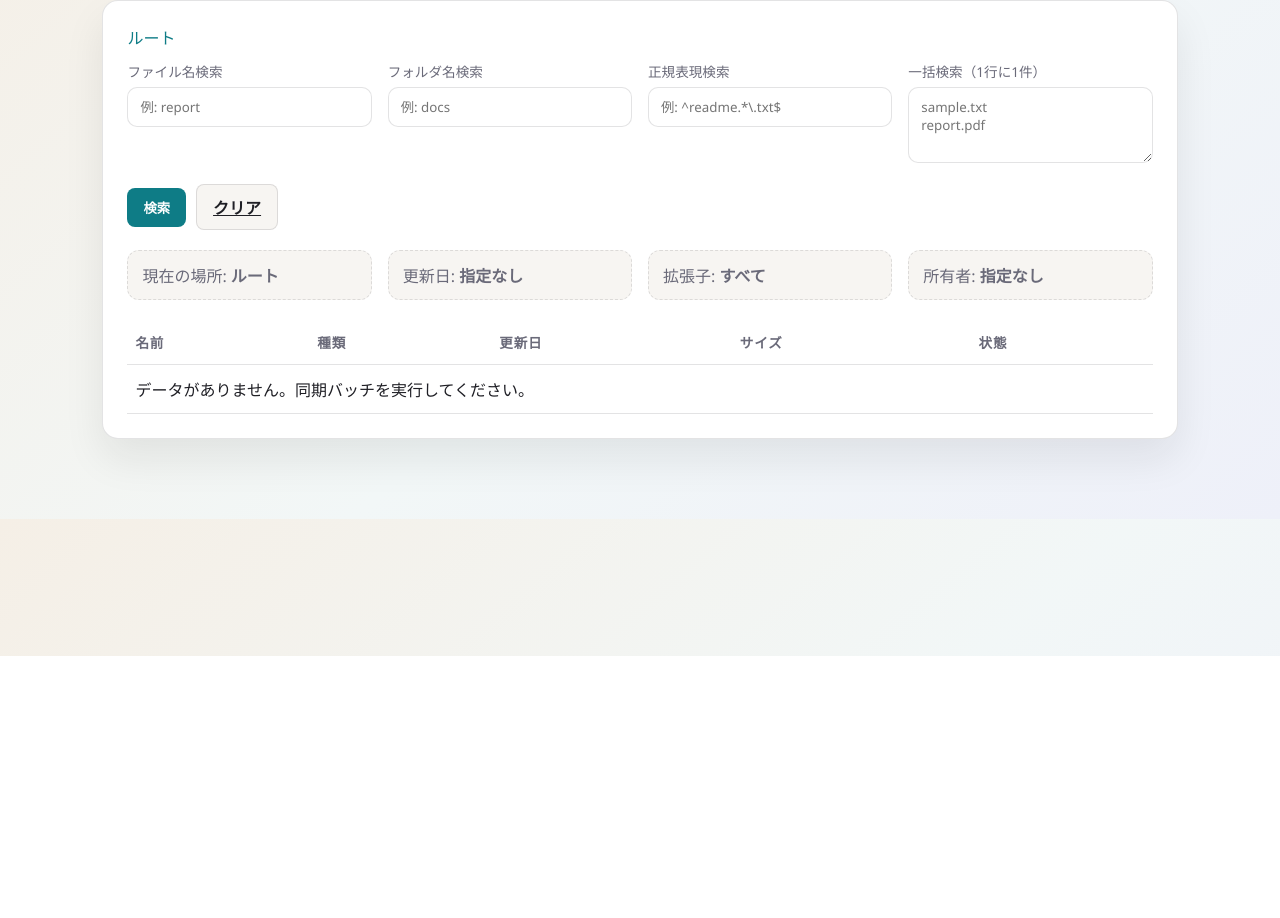
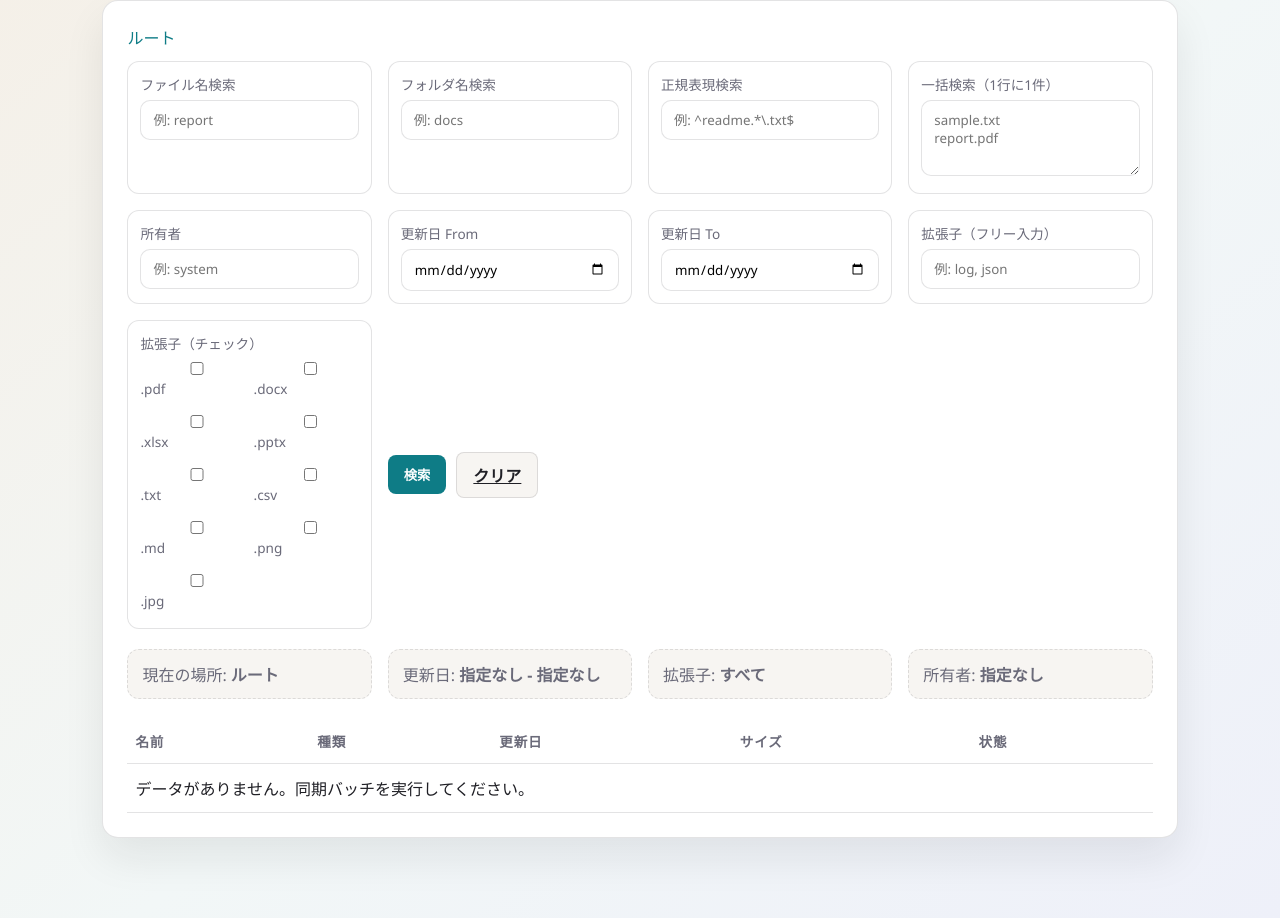
Before and after one commit to satoshuhei/web-file-portal, a Django app: page /files/ in a window 1280 px wide. Shown: the part 144-1062 px from the top of the page. Before the commit the page ends 800 px from the top, so only its background shows below. Run offline with Django 5.2, Linux system fonts and the light colour scheme; data that the repository does not hold is empty.

Commit message:
Add owner and date/extension filters

```diff
--- a/core/management/commands/seed_sample_data.py
+++ b/core/management/commands/seed_sample_data.py
@@ -48,6 +48,7 @@ class Command(BaseCommand):
                     "size_bytes": size_bytes,
                     "modified_at": modified_at,
                     "is_dir": is_dir,
+                    "owner": "system",
                 },
             )
 
--- a/files/models.py
+++ b/files/models.py
@@ -16,6 +16,7 @@ class FileEntry(models.Model):
 	size_bytes = models.BigIntegerField(default=0)
 	modified_at = models.DateTimeField()
 	is_dir = models.BooleanField(default=False)
+	owner = models.CharField(max_length=100, blank=True, default="system")
 
 	class Meta:
 		ordering = ["-modified_at"]
--- a/files/templates/files/index.html
+++ b/files/templates/files/index.html
@@ -84,6 +84,13 @@
             margin-bottom: 20px;
         }
 
+        .search-block {
+            background: #fff;
+            border: 1px solid var(--line);
+            border-radius: 12px;
+            padding: 12px;
+        }
+
         .search textarea,
         .search input {
             width: 100%;
@@ -92,6 +99,20 @@
             border: 1px solid var(--line);
             background: #fff;
             font-family: inherit;
+        }
+
+        .checkboxes {
+            display: grid;
+            grid-template-columns: repeat(auto-fit, minmax(90px, 1fr));
+            gap: 8px;
+        }
+
+        .checkboxes label {
+            display: flex;
+            align-items: center;
+            gap: 6px;
+            font-size: 0.9rem;
+            color: var(--ink);
         }
 
         .search label {
@@ -255,22 +276,49 @@
                 {% endif %}
                 <form method="get" class="search">
                     <input type="hidden" name="path" value="{{ current_path }}">
-                    <div>
+                    <div class="search-block">
                         <label for="name">ファイル名検索</label>
                         <input id="name" type="text" name="name" value="{{ name_query }}" placeholder="例: report">
                     </div>
-                    <div>
+                    <div class="search-block">
                         <label for="folder">フォルダ名検索</label>
                         <input id="folder" type="text" name="folder" value="{{ folder_query }}" placeholder="例: docs">
                     </div>
-                    <div>
+                    <div class="search-block">
                         <label for="regex">正規表現検索</label>
                         <input id="regex" type="text" name="regex" value="{{ regex_query }}" placeholder="例: ^readme.*\.txt$">
                     </div>
-                    <div>
+                    <div class="search-block">
                         <label for="bulk">一括検索（1行に1件）</label>
                         <textarea id="bulk" name="bulk" rows="3" placeholder="sample.txt
 report.pdf">{{ bulk_query }}</textarea>
+                    </div>
+                    <div class="search-block">
+                        <label for="owner">所有者</label>
+                        <input id="owner" type="text" name="owner" value="{{ owner_query }}" placeholder="例: system">
+                    </div>
+                    <div class="search-block">
+                        <label for="date_from">更新日 From</label>
+                        <input id="date_from" type="date" name="date_from" value="{{ date_from }}">
+                    </div>
+                    <div class="search-block">
+                        <label for="date_to">更新日 To</label>
+                        <input id="date_to" type="date" name="date_to" value="{{ date_to }}">
+                    </div>
+                    <div class="search-block">
+                        <label for="ext_free">拡張子（フリー入力）</label>
+                        <input id="ext_free" type="text" name="ext_free" value="{{ ext_free }}" placeholder="例: log, json">
+                    </div>
+                    <div class="search-block">
+                        <label>拡張子（チェック）</label>
+                        <div class="checkboxes">
+                            {% for ext in ext_options %}
+                                <label>
+                                    <input type="checkbox" name="ext" value="{{ ext }}" {% if ext in selected_ext %}checked{% endif %}>
+                                    .{{ ext }}
+                                </label>
+                            {% endfor %}
+                        </div>
                     </div>
                     <div class="search-actions">
                         <button class="button" type="submit">検索</button>
@@ -279,9 +327,9 @@ report.pdf">{{ bulk_query }}</textarea>
                 </form>
                 <div class="filters">
                     <div class="filter">現在の場所: <strong>{{ current_path|default:"ルート" }}</strong></div>
-                    <div class="filter">更新日: <strong>指定なし</strong></div>
-                    <div class="filter">拡張子: <strong>すべて</strong></div>
-                    <div class="filter">所有者: <strong>指定なし</strong></div>
+                    <div class="filter">更新日: <strong>{{ date_from|default:"指定なし" }} - {{ date_to|default:"指定なし" }}</strong></div>
+                    <div class="filter">拡張子: <strong>{{ ext_display|default:"すべて" }}</strong></div>
+                    <div class="filter">所有者: <strong>{{ owner_query|default:"指定なし" }}</strong></div>
                 </div>
                 <table>
                     <thead>
--- a/files/views.py
+++ b/files/views.py
@@ -1,5 +1,6 @@
 import os
 import re
+from datetime import datetime, time
 from pathlib import Path
 
 from django.http import FileResponse, HttpResponse, JsonResponse
@@ -57,6 +58,42 @@ def _type_color_key(extension: str, is_dir: bool) -> str:
     if ext in {"png", "jpg", "jpeg", "gif", "bmp"}:
         return "image"
     return "default"
+
+
+def _parse_date_range(date_from: str, date_to: str):
+    tz = timezone.get_current_timezone()
+    start_dt = None
+    end_dt = None
+    error = None
+
+    if date_from:
+        try:
+            start_date = datetime.strptime(date_from, "%Y-%m-%d").date()
+            start_dt = timezone.make_aware(datetime.combine(start_date, time.min), tz)
+        except ValueError:
+            error = "更新日のFromが不正です。"
+
+    if date_to:
+        try:
+            end_date = datetime.strptime(date_to, "%Y-%m-%d").date()
+            end_dt = timezone.make_aware(datetime.combine(end_date, time.max), tz)
+        except ValueError:
+            error = "更新日のToが不正です。"
+
+    return start_dt, end_dt, error
+
+
+def _parse_extensions(free_text: str, selected: list[str]) -> set[str]:
+    values = set()
+    for item in selected:
+        value = item.strip().lstrip(".")
+        if value:
+            values.add(value.lower())
+    for part in re.split(r"[\s,]+", free_text or ""):
+        value = part.strip().lstrip(".")
+        if value:
+            values.add(value.lower())
+    return values
 
 
 def _storage_root() -> Path:
@@ -118,17 +155,36 @@ def index(request):
     folder_query = request.GET.get("folder", "").strip()
     regex_query = request.GET.get("regex", "").strip()
     bulk_query = request.GET.get("bulk", "").strip()
+    owner_query = request.GET.get("owner", "").strip()
+    date_from = request.GET.get("date_from", "").strip()
+    date_to = request.GET.get("date_to", "").strip()
+    selected_ext = request.GET.getlist("ext")
+    free_ext = request.GET.get("ext_free", "").strip()
+    ext_values = _parse_extensions(free_ext, selected_ext)
     prefix = f"{current_path}/" if current_path else ""
     entries = FileEntry.objects.all()
     if current_path:
         entries = entries.filter(relative_path__startswith=prefix)
+
+    if owner_query:
+        entries = entries.filter(owner__icontains=owner_query)
+    if ext_values:
+        entries = entries.filter(extension__in=sorted(ext_values))
+
+    start_dt, end_dt, date_error = _parse_date_range(date_from, date_to)
+    if start_dt and end_dt:
+        entries = entries.filter(modified_at__range=(start_dt, end_dt))
+    elif start_dt:
+        entries = entries.filter(modified_at__gte=start_dt)
+    elif end_dt:
+        entries = entries.filter(modified_at__lte=end_dt)
 
     search_active = _is_search_active(
         name_query,
         folder_query,
         regex_query,
         bulk_query,
-    )
+    ) or any([owner_query, date_from, date_to, ext_values])
 
     top_level = set()
     for entry in entries:
@@ -137,7 +193,7 @@ def index(request):
             top_level.add(top_segment)
     folders = sorted(top_level)
 
-    error = None
+    error = date_error
     rows = []
 
     if search_active:
@@ -221,6 +277,8 @@ def index(request):
 
     rows.sort(key=lambda item: (not item["is_dir"], item["name"].lower()))
 
+    ext_display = ", ".join(sorted(ext_values)) if ext_values else ""
+
     return render(
         request,
         "files/index.html",
@@ -234,6 +292,23 @@ def index(request):
             "folder_query": folder_query,
             "regex_query": regex_query,
             "bulk_query": bulk_query,
+            "owner_query": owner_query,
+            "date_from": date_from,
+            "date_to": date_to,
+            "ext_free": free_ext,
+            "ext_display": ext_display,
+            "selected_ext": set(ext_values),
+            "ext_options": [
+                "pdf",
+                "docx",
+                "xlsx",
+                "pptx",
+                "txt",
+                "csv",
+                "md",
+                "png",
+                "jpg",
+            ],
             "error": error,
         },
     )
```
Also changed, not shown: docs/agent_log.md (+26 -0 lines), files/management/commands/sync_file_index.py (+8 -0 lines), files/migrations/0002_fileentry_owner.py (added).
